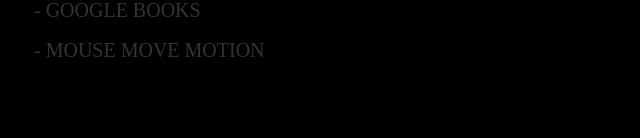
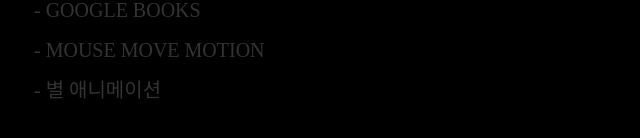
Before and after one commit to ansb1313/Basic-UI-Source, a plain HTML site: page index.html in a window 1280 px wide. Shown: the part 566-704 px from the top of the page, without its empty margins (71-711 px from the left). Drawn offline with nearby package versions, Linux system fonts and the light colour scheme.

Commit message:
목록 추가

```diff
--- a/index.html
+++ b/index.html
@@ -47,6 +47,7 @@
                 <a href="web/public/starbucksVisual.html" class="btn-fadeBeforePaging"> - starbucks visual</a>
                 <a href="web/public/google-books.html" class="btn-fadeBeforePaging"> - google books</a>
                 <a href="web/public/mouseMoveMotion.html" class="btn-fadeBeforePaging"> - mouse move motion</a>
+                <a href="web/public/confetti_star.html" class="btn-fadeBeforePaging"> - 별 애니메이션</a>
             </div>
         </div>
     </div>
```
